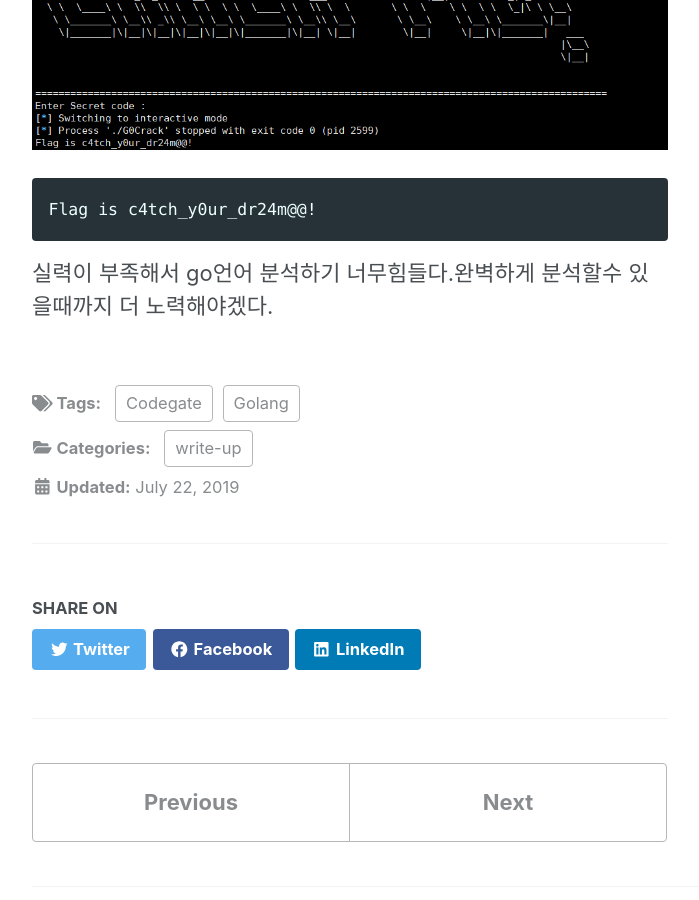
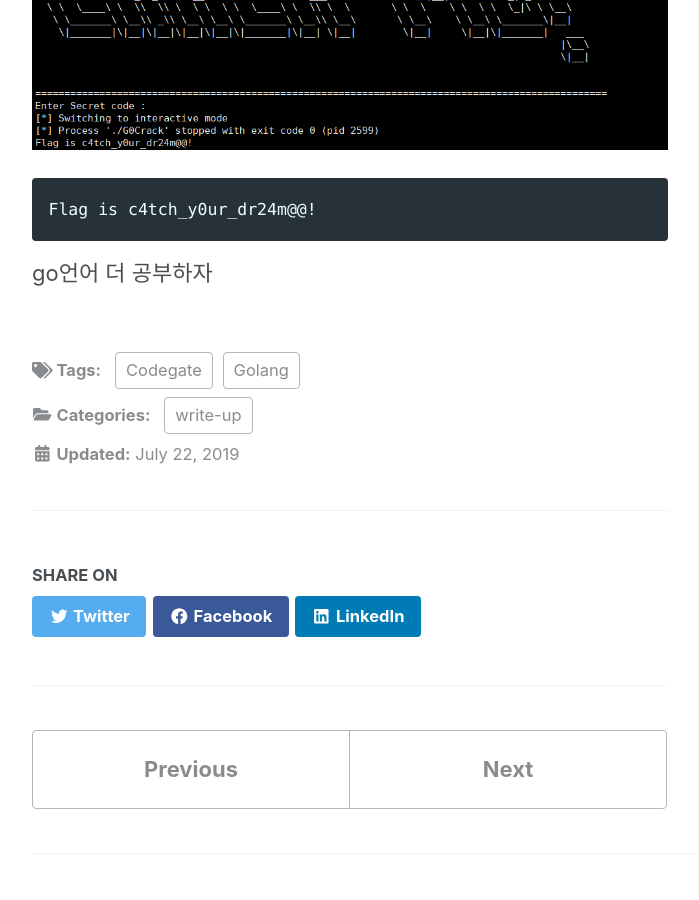
Before and after one commit to slyfizz3/slyfizz3.github.io, a Jekyll site: the page built from _posts/2019-07-22-Codegate2018-G0Crack.md, in a window 1280 px wide and 900 px high, scrolled down 3526 px. Shown: the whole window, without its empty margins (290-989 px from the left). Built offline with Jekyll 4.4.1, drawn with Linux system fonts in a browser that asks for light colours; cached includes are drawn as plain includes; nearby versions of some CDN libraries.

Commit message:
Update 2019-07-22-Codegate2018-G0Crack.md

````diff
--- a/_posts/2019-07-22-Codegate2018-G0Crack.md
+++ b/_posts/2019-07-22-Codegate2018-G0Crack.md
@@ -64,4 +64,4 @@ p.interactive()
 Flag is c4tch_y0ur_dr24m@@!
 ```
 
-실력이 부족해서 go언어 분석하기 너무힘들다.완벽하게 분석할수 있을때까지 더 노력해야겠다.
+go언어 더 공부하자
````
